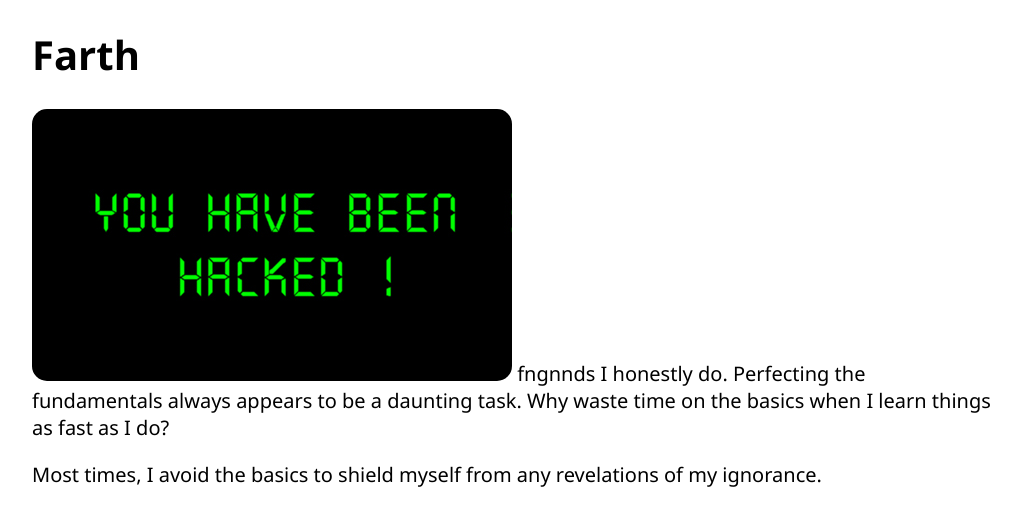
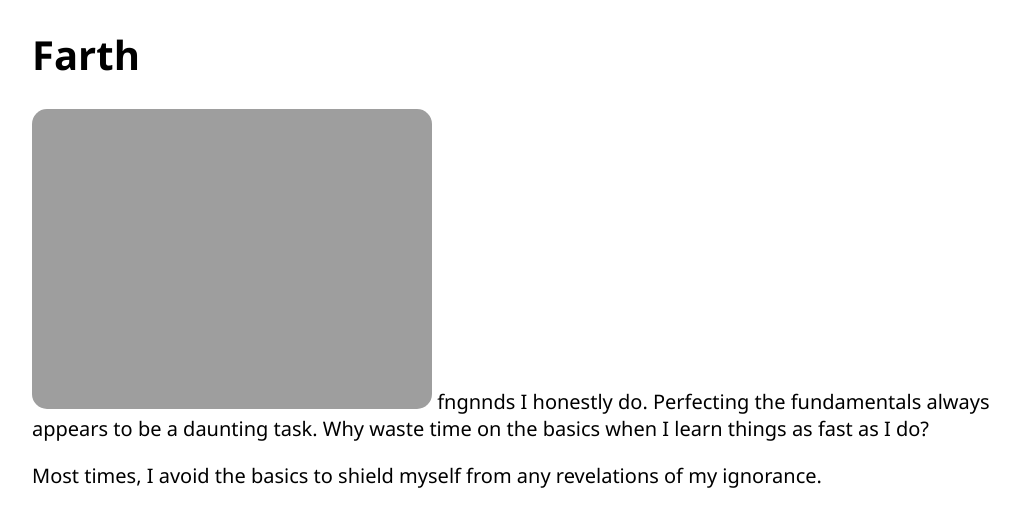
Before and after one commit to sayinathk/sayinathk.github.io, a Jekyll site: the page built from _posts/2020-02-30-finalandfourth.md, in a window 1280 px wide. Shown: the top 527 px of the page, without its empty margins (128-1149 px from the left). Built offline with Jekyll 4.4.1, drawn with Linux system fonts in a browser that asks for light colours.

Commit message:
Update 2020-02-30-finalandfourth.md

```diff
--- a/_posts/2020-02-30-finalandfourth.md
+++ b/_posts/2020-02-30-finalandfourth.md
@@ -3,9 +3,9 @@ layout: post
 title: Farth
 permalink: /Farth/
 description: Many times I aknow I got it hi there i know u r not readint thisMost times, I avoid the basics to shield myself from any revelations of my ignorance. Tube vides you’ve watched click here to discover your Ads Persona
-image: images/hack.jpg
+image: images/april.jpg
 ---
-![qwe]({{site.url}}/images/hack.jpg)
+![qwe]({{site.url}}/images/april.jpg)
 fngnnds
 I honestly do. Perfecting the fundamentals always appears to be a daunting task. Why waste time on the basics when I learn things as fast as I do?
 
```
